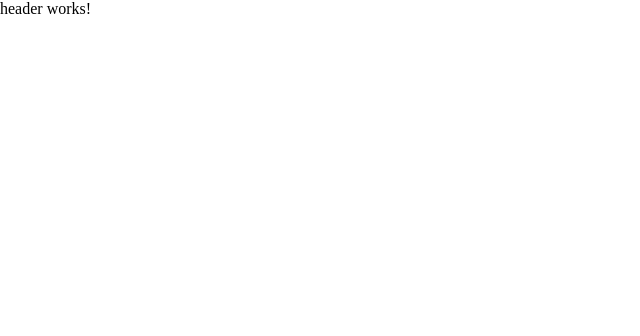
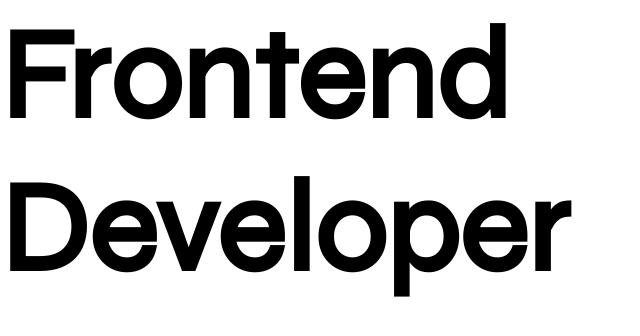
Before and after one commit to GDR1909/Portfolio, an Angular app: page / in a window 1280 px wide. Shown: the top 336 px of the page, without its empty margins (0-640 px from the left). Built offline with nearby package versions, Linux system fonts and the light colour scheme.

Commit message:
editing fonts

```diff
--- a/src/app/app.component.html
+++ b/src/app/app.component.html
@@ -1,3 +1,3 @@
+<router-outlet></router-outlet>
+
 <app-header></app-header>
-
-<router-outlet></router-outlet>
--- a/src/app/header/header.component.html
+++ b/src/app/header/header.component.html
@@ -1 +1 @@
-<span>header works!</span>
+<h1 class="fontSyne">Frontend <br> Developer</h1>
--- a/src/app/header/header.component.scss
+++ b/src/app/header/header.component.scss
@@ -0,0 +1,6 @@
+h1 {
+    // font-family: 'Syne';
+    margin: 0;
+    font-weight: 800;
+    font-size: 128px;
+}
--- a/src/styles.scss
+++ b/src/styles.scss
@@ -12,7 +12,7 @@ body {
     font-family: 'Syne';
     font-style: normal;
     font-weight: 400;
-    src: url('assets/fonts/syne-v22-latin-regular.woff2') format('woff2'); /* Chrome 36+, Opera 23+, Firefox 39+, Safari 12+, iOS 10+ */
+    src: url('./assets/fonts/syne-v22-latin-regular.woff2') format('woff2'); /* Chrome 36+, Opera 23+, Firefox 39+, Safari 12+, iOS 10+ */
 }
 
 /* overpass-regular - latin */
@@ -21,5 +21,13 @@ body {
     font-family: 'Overpass';
     font-style: normal;
     font-weight: 400;
-    src: url('assets/fonts/overpass-v13-latin-regular.woff2') format('woff2'); /* Chrome 36+, Opera 23+, Firefox 39+, Safari 12+, iOS 10+ */
+    src: url('./assets/fonts/overpass-v13-latin-regular.woff2') format('woff2'); /* Chrome 36+, Opera 23+, Firefox 39+, Safari 12+, iOS 10+ */
 }
+
+.fontSyne {
+    font-family: 'Syne';
+}
+
+.fontOverpass {
+    font-family: 'Overpass';
+}
```
